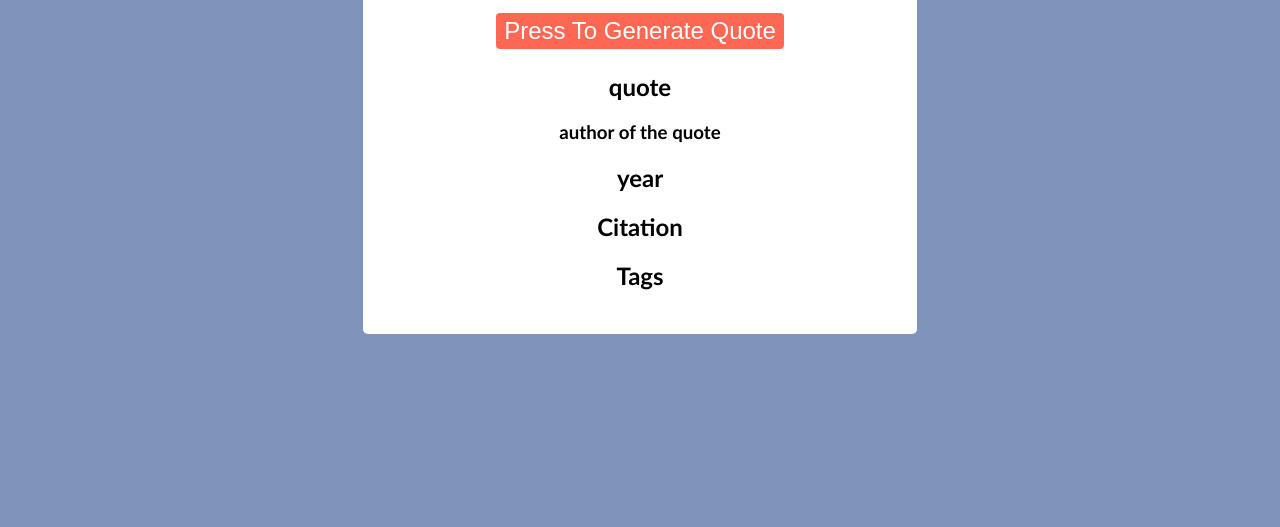
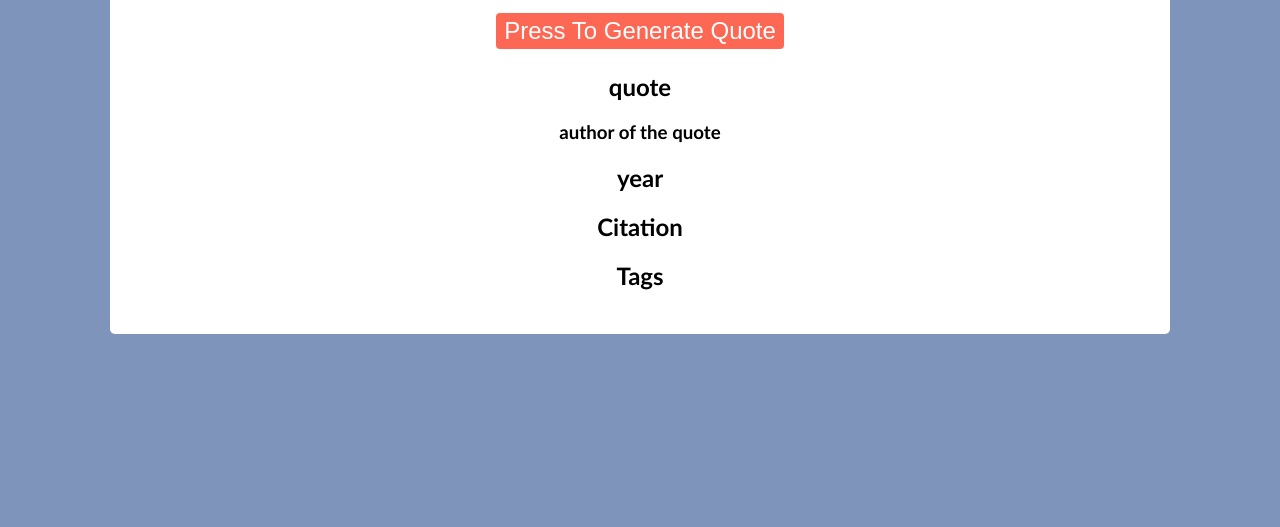
Before and after one commit to rado789/.github.io, a plain HTML site: page index.html in a window 1280 px wide. Shown: the part 289-816 px from the top of the page. Drawn offline with Linux system fonts and the light colour scheme.

Commit message:
Update index.css

```diff
--- a/index.css
+++ b/index.css
@@ -28,7 +28,7 @@ body{
     padding:  1.5rem;
     border-radius: 5px;
     background-color: #fff;
-    flex: 0 0 40%;
+    flex: 0 0 80%;
 }
 
 .headerClr {
```
